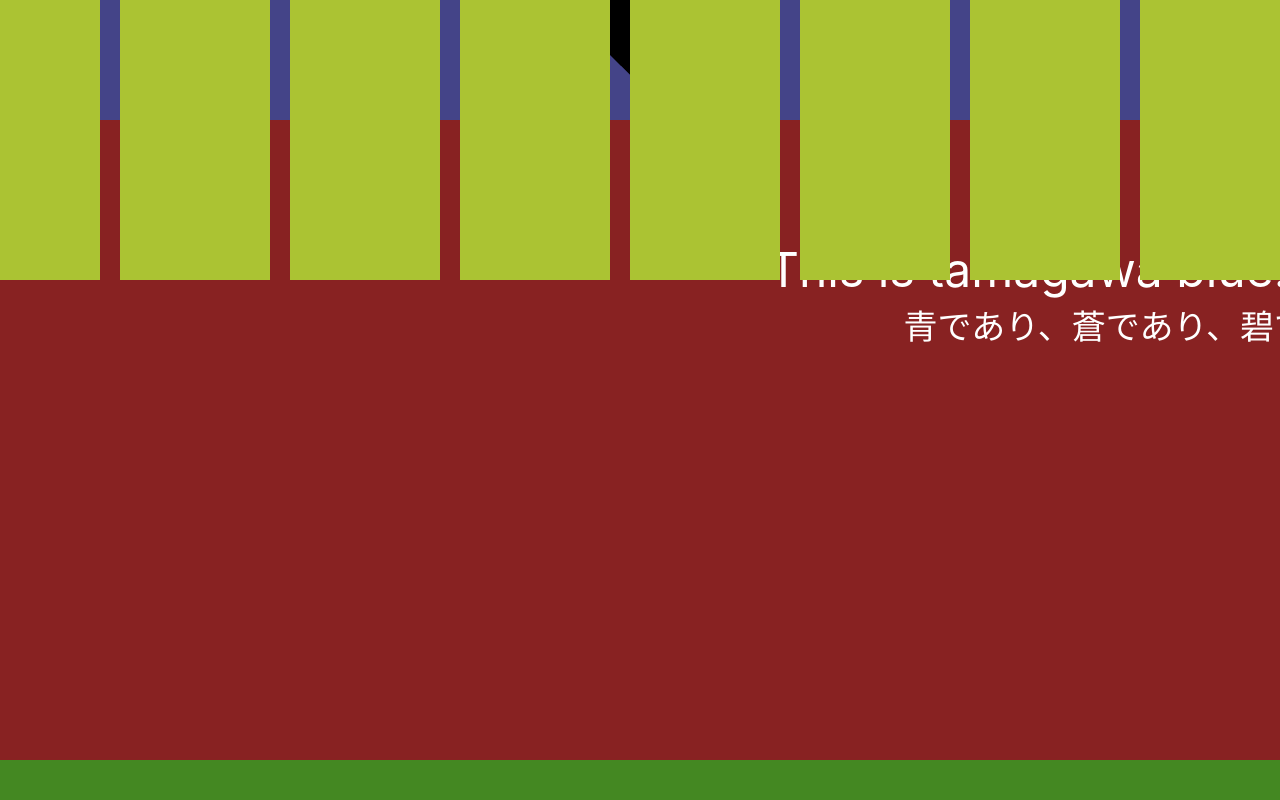
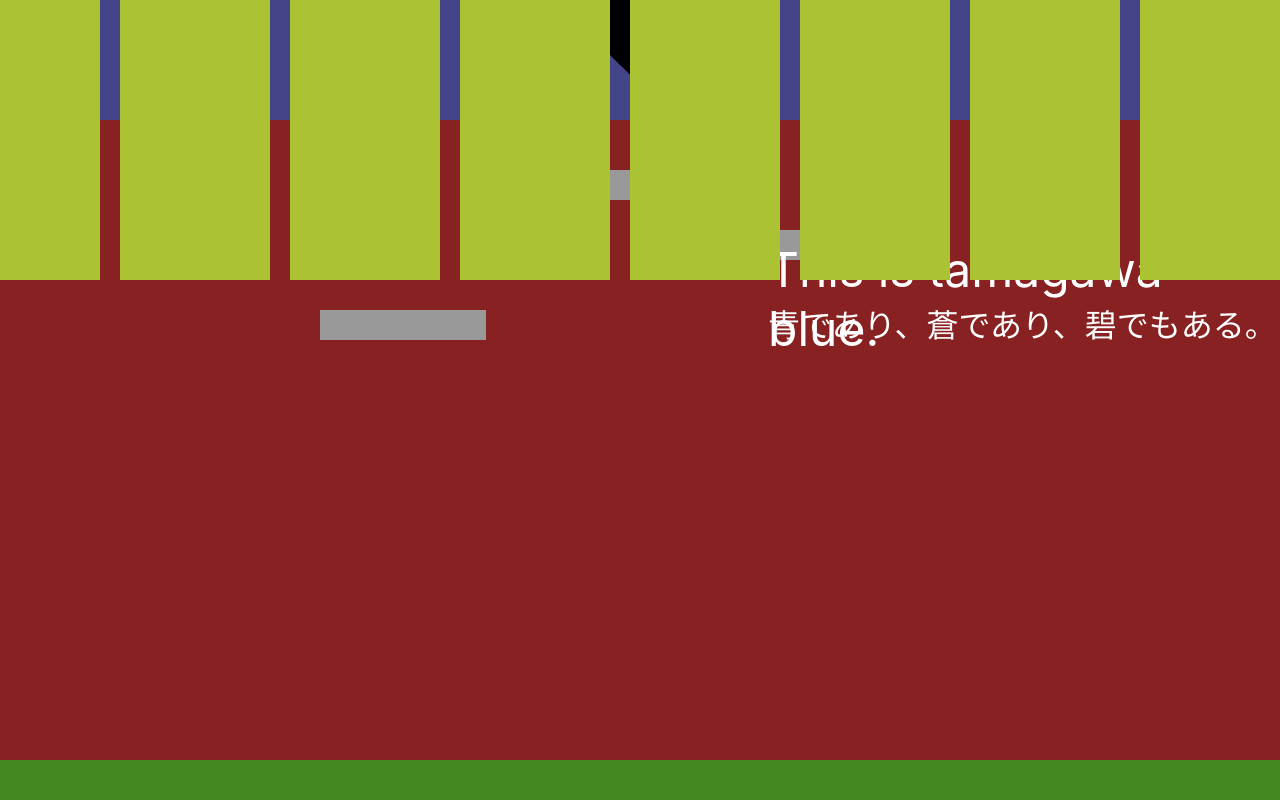
Before and after one commit to Pregum/animation_practice, a Next.js app: page /DrawCanvas in a window 1280 px wide. Shown: the part 680-1480 px from the top of the page. Built offline with nearby package versions, Linux system fonts and the light colour scheme.

Commit message:
wip: 2段目の見た目できた

```diff
--- a/src/pages/SecondArea.tsx
+++ b/src/pages/SecondArea.tsx
@@ -1,6 +1,32 @@
-import { FC, Suspense } from 'react';
+import { FC, Suspense, useEffect, useState } from 'react';
+import { animated, useSpring } from 'react-spring';
 
 const SecondArea: FC = () => {
+  const [screenY, setScreenY] = useState<number>(0);
+  const [h, setH] = useState<number>(30);
+  const [op, setOp] = useState<number>(1);
+
+  const styles = useSpring({
+    to: {
+      height: h,
+      opacity: op,
+    },
+  });
+
+  useEffect(() => {
+    window.addEventListener('wheel', (e) => {
+      // console.log('on wheel....e: ', e.screenY, 'offsetY: ', e.offsetY);
+      const t = e.pageY - e.y;
+      setScreenY(t);
+      if (t > 800) {
+        setH(20);
+        setOp(0);
+      } else if (t <= 800) {
+        setH(400);
+        setOp(1);
+      }
+    });
+  }, []);
   return (
     <div
       style={{
@@ -9,12 +35,47 @@ const SecondArea: FC = () => {
         width: '100%',
         height: '80vh',
         backgroundColor: '#882222',
+        position: 'relative',
       }}
     >
       {/* ここに第２のエリアを挟む */}
+        <animated.div
+          style={{
+            position: 'absolute',
+            width: '13vw',
+            left: '25vw',
+            top: 190,
+            backgroundColor: '#999999',
+            height: styles.height,
+            opacity: styles.opacity,
+          }}
+        />
+        <animated.div
+          style={{
+            position: 'absolute',
+            width: '13vw',
+            left: '40vw',
+            top: 50,
+            backgroundColor: '#999999',
+            height: styles.height,
+            opacity: styles.opacity,
+          }}
+        />
+        <animated.div
+          style={{
+            position: 'absolute',
+            width: '13vw',
+            left: '55vw',
+            top: 110,
+            backgroundColor: '#999999',
+            height: styles.height,
+            opacity: styles.opacity,
+          }}
+        />
+
       <span
         style={{
-          position: 'relative',
+          position: 'absolute',
           top: 120,
           left: '60vw',
           fontSize: 48,
@@ -25,15 +86,16 @@ const SecondArea: FC = () => {
       </span>
       <span
         style={{
-          position: 'relative',
+          position: 'absolute',
           top: 180,
-          left: '30vw',
-          fontSize: 34,
+          left: '60vw',
+          fontSize: 32,
           color: '#ffffff',
         }}
       >
         青であり、蒼であり、碧でもある。
       </span>
+
     </div>
   );
 };
```
